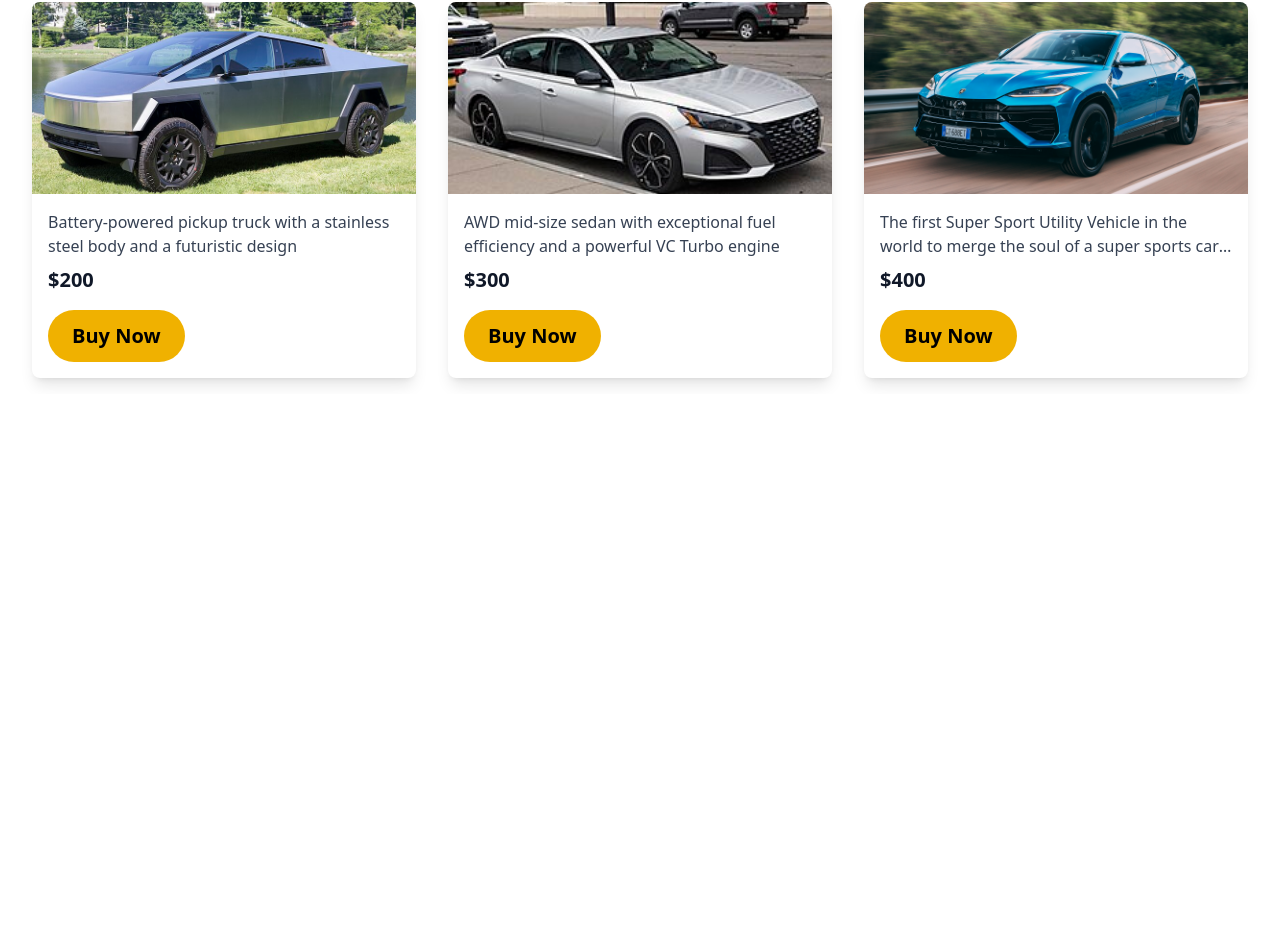
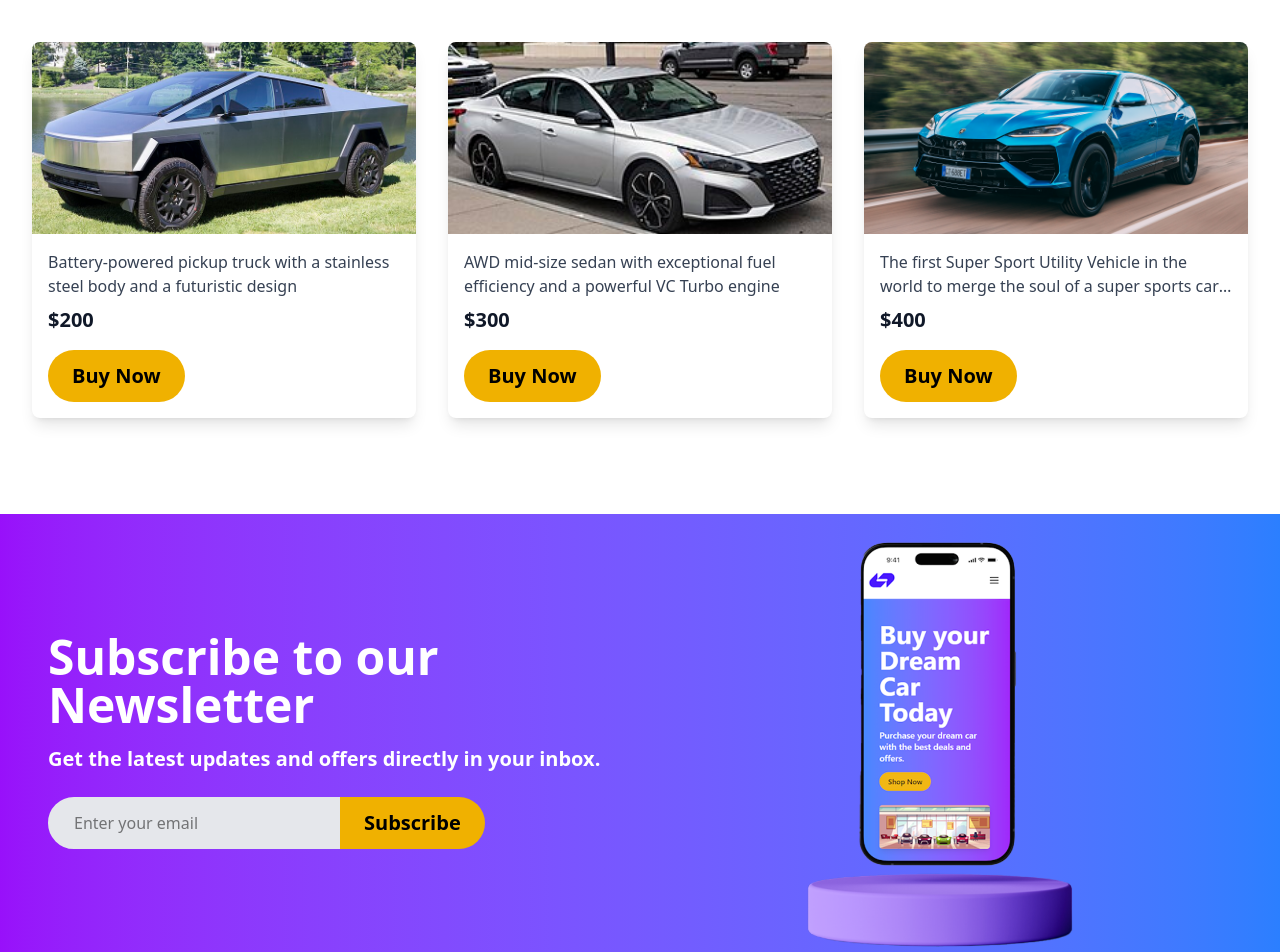
Before and after one commit to GDSC-UoE/E-commerce_fe, a React (Vite) app: page / in a window 1280 px wide. Shown: the part 926-1878 px from the top of the page. Before the commit the page ends 1320 px from the top, so only its background shows below. Built offline with nearby package versions, Linux system fonts and the light colour scheme.

Commit message:
Add NewsLetter component and integrate it into the App; adjust Popular component styling

```diff
--- a/src/App.jsx
+++ b/src/App.jsx
@@ -3,6 +3,7 @@ import Navbar from './components/Navbar'
 import Hero from './components/Hero'
 import LogoTicker from './components/LogoTicker'
 import Popular from './components/Popular'
+import NewsLetter from './components/NewsLetter'
 
 function App() {
   return (
@@ -11,6 +12,7 @@ function App() {
       <Hero />
       <LogoTicker />
       <Popular />
+      <NewsLetter />
     </div>
   )
 }
--- /dev/null
+++ b/src/components/NewsLetter.jsx
@@ -0,0 +1,24 @@
+import React from 'react'
+
+function NewsLetter() {
+    return (
+        <div className='flex flex-col md:flex-row justify-center items-center bg-gradient-to-r from-purple-600 to-blue-500 px-10'>
+            {/* Left side */}
+            <div className="text-white md:w-1/2 p-2">
+                <h2 className='text-5xl font-bold mb-4'>Subscribe to our Newsletter</h2>
+                <p className='text-xl font-semibold mb-6'>Get the latest updates and offers directly in your inbox.</p>
+                <div className='flex'>
+                    <input type='email' placeholder='Enter your email' className='px-6 py-3 rounded-l-full text-black w-1/2 outline-none border-2 border-gray-200 bg-gray-200' />
+                    <button className='bg-yellow-500 text-black px-6 py-2 rounded-r-full text-xl font-semibold hover:bg-yellow-600 transition duration-300'>Subscribe</button>
+                </div>
+            </div>
+
+            {/* Right side */}
+            <div className="md:w-1/2 p-2">
+                <img src="/newsletter-image.png" alt="Newsletter" className='w-full h-auto' />
+            </div>
+        </div>
+    );
+}
+
+export default NewsLetter;
--- a/src/components/Popular.jsx
+++ b/src/components/Popular.jsx
@@ -18,7 +18,7 @@ function CarCard({ image, description, price }) {
 
 function Popular() {
     return (
-        <div className="container mx-auto px-4">
+        <div className="container mx-auto px-4 my-20">
             <h2 className='text-center text-5xl mt-10 mb-10 font-bold text-gray-800'>- Popular Cars -</h2>
             <div className="flex flex-wrap justify-center">
                 {
```
Also changed, not shown: public/newsletter-image.png (added), src/components/Footer.jsx (added).
